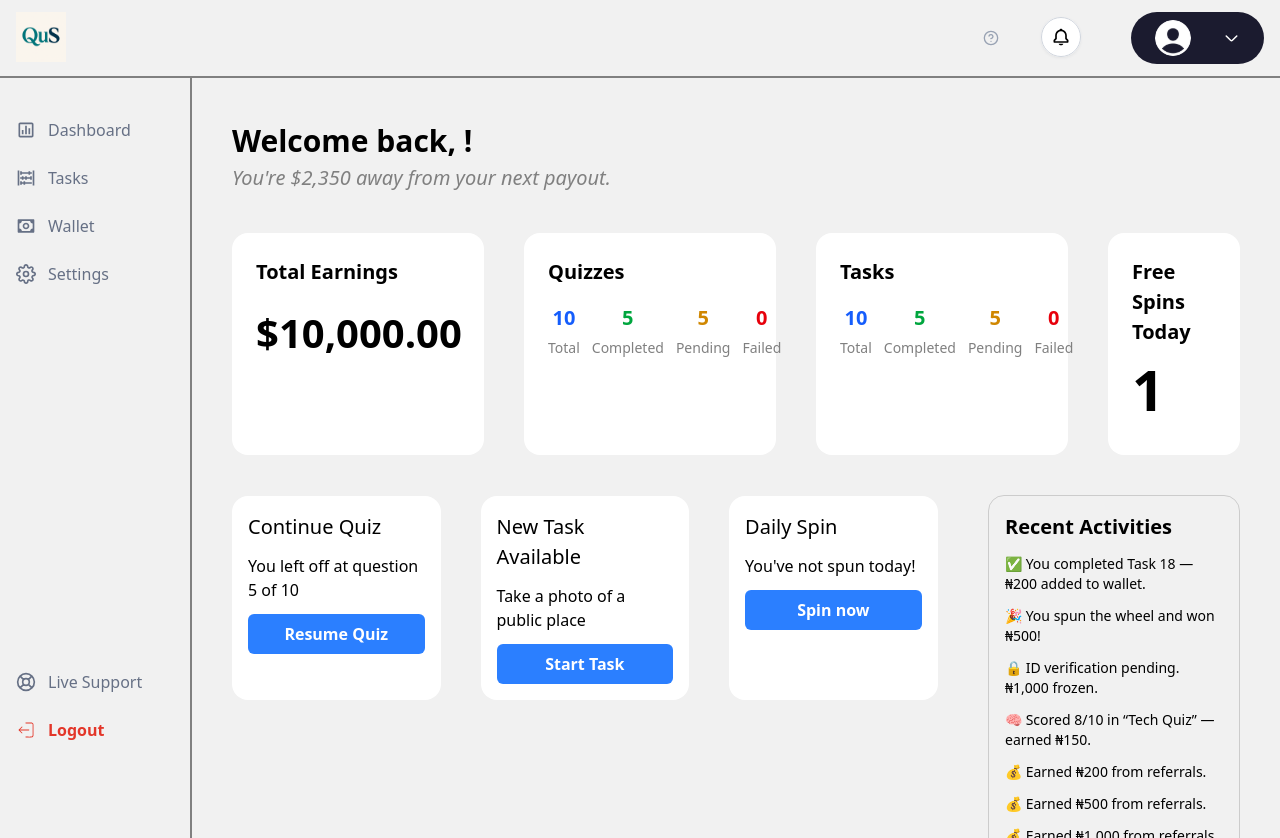
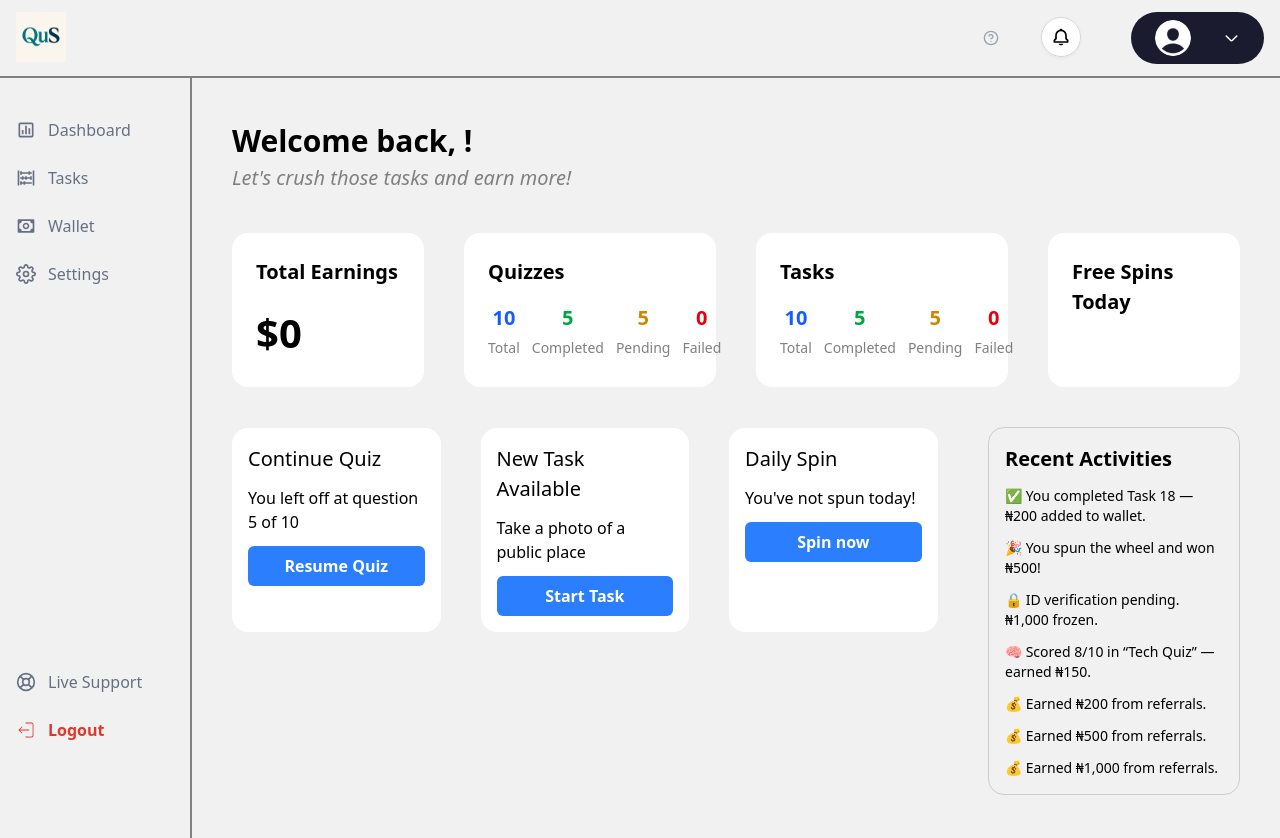
Before and after one commit to Frokesy/qus, a React (Vite) app: page /dashboard in a window 1280 px wide. Built offline with nearby package versions, Linux system fonts and the light colour scheme.

Commit message:
built custom spinner loader

```diff
--- a/src/components/containers/MainContainer.tsx
+++ b/src/components/containers/MainContainer.tsx
@@ -1,6 +1,7 @@
 import Sidebar from "../sections/dashboard/Sidebar";
 import Topbar from "../sections/dashboard/Topbar";
 import { useAuthStore } from "../../stores/useAuthStore";
+import Spinner from "../defaults/Spinner";
 
 interface MainContainerProps {
   children: React.ReactNode;
@@ -9,9 +10,8 @@ interface MainContainerProps {
 const MainContainer = ({ children }: MainContainerProps) => {
   const { user, loading } = useAuthStore();
 
-  if (loading) return <p>Loading session...</p>;
+  if (loading) return <Spinner />;
 
-  console.log(user);
   return (
     <div className="bg-[#f1f1f1]">
       <Topbar user={user} />
--- /dev/null
+++ b/src/components/defaults/Spinner.tsx
@@ -0,0 +1,9 @@
+const Spinner = () => {
+  return (
+    <div className="fixed inset-0 flex items-center justify-center bg-white z-50">
+      <div className="w-16 h-16 border-4 border-blue-500 border-t-transparent rounded-full animate-spin"></div>
+    </div>
+  );
+};
+
+export default Spinner;
--- a/src/pages/dashboard/index.tsx
+++ b/src/pages/dashboard/index.tsx
@@ -1,4 +1,5 @@
 import MainContainer from "../../components/containers/MainContainer";
+import Spinner from "../../components/defaults/Spinner";
 import { useAuthStore } from "../../stores/useAuthStore";
 
 const Dashboard = () => {
@@ -14,16 +15,15 @@ const Dashboard = () => {
 
   const { user, loading } = useAuthStore();
 
-  if (loading) return <p>Loading session...</p>;
+  if (loading) return <Spinner />;
 
-  console.log(user);
   return (
     <MainContainer>
       <h2 className="lg:text-[30px] text-[20px] font-semibold">
         Welcome back, {user?.name}!
       </h2>
       <p className="lg:text-[20px] text-[#808080] italic">
-        You're $2,350 away from your next payout.
+        Let's crush those tasks and earn more!
       </p>
 
       {/* Summary */}
@@ -31,7 +31,7 @@ const Dashboard = () => {
         <div className="lg:w-[25%] bg-[#fff] rounded-2xl p-6">
           <h2 className="text-[20px] pb-4 font-semibold">Total Earnings</h2>
           <span className="lg:text-[40px] text-[32px] font-semibold">
-            $10,000.00
+            ${user?.total_earnings || 0}
           </span>
         </div>
         <div className="lg:w-[25%] bg-[#fff] rounded-2xl p-6">
@@ -93,7 +93,9 @@ const Dashboard = () => {
 
         <div className="lg:w-[25%] bg-[#fff] rounded-2xl p-6">
           <h2 className="text-[20px] font-semibold">Free Spins Today</h2>
-          <span className="lg:text-[56px] text-[32px] font-semibold">1</span>
+          <span className="lg:text-[56px] text-[32px] font-semibold">
+            {user?.free_spins}
+          </span>
         </div>
       </div>
 
--- a/src/stores/useAuthStore.ts
+++ b/src/stores/useAuthStore.ts
@@ -6,6 +6,8 @@ export type CustomUser = {
   id: string;
   email: string;
   name: string;
+  total_earnings: string;
+  free_spins: string;
 };
 
 type AuthState = {
```
